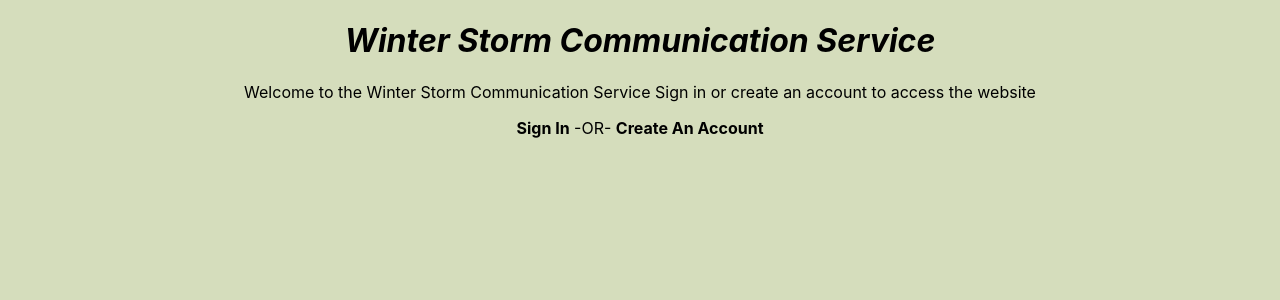
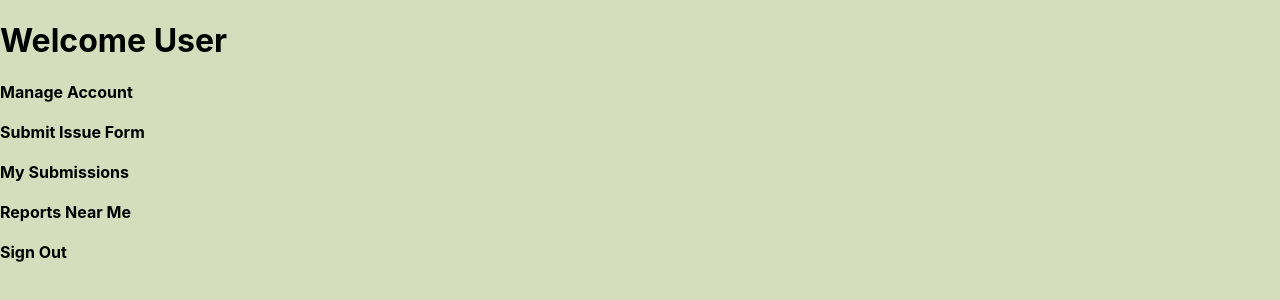
Before and after one commit to dungtran3864/swen-514-web-app, a React (Create React App) app: page /gov-home in a window 1280 px wide. Shown: the top 300 px of the page. Built offline with nearby package versions, Linux system fonts and the light colour scheme.

Commit message:
gov page progress

```diff
--- a/src/App.js
+++ b/src/App.js
@@ -10,6 +10,8 @@ import {
     Route
 } from "react-router-dom";
 import CitizenReport from "./CitizenReport";
+import GovernmentReport from "./GovernmentReport";
+import GovernmentHome from "./GovernmentHome";
 
 const App = () => {
     return(
@@ -20,6 +22,12 @@ const App = () => {
                 </Route>
                 <Route path="/citizen-home">
                     <CitizenHome />
+                </Route>
+                <Route path="/gov-submit-report">
+                    <GovernmentReport />
+                </Route>
+                <Route path="/gov-home">
+                    <GovernmentHome />
                 </Route>
                 <Route path="/sign-in">
                     <SignIn />
--- /dev/null
+++ b/src/GovernmentHome.js
@@ -0,0 +1,24 @@
+import './css/Home.css';
+import Button from "./Button"
+
+const CitizenHome = () => {
+
+    return (
+        <div className="GovernmentHome">
+            <header className="gov-home-header">
+                <h1>Welcome User</h1>
+            </header>
+            <body>
+            <form>
+                <Button to="/gov-manage-account" label="Manage Account"/><br/><br/>
+                <Button to="/gov-submit-report" label="Submit Issue Form"/><br/><br/>
+                <Button to="/gov-my-submissions" label="My Submissions"/><br/><br/>
+                <Button to="/gov-reports-near-me" label="Reports Near Me"/><br/><br/>
+                <Button to="/" label="Sign Out"/><br/><br/>
+            </form>
+            </body>
+        </div>
+    );
+}
+
+export default CitizenHome;
--- /dev/null
+++ b/src/GovernmentReport.js
@@ -0,0 +1,59 @@
+import './css/Home.css';
+import Button from "./Button"
+import Dropdown from 'react-dropdown';
+import 'react-dropdown/style.css';
+import {Input, InputLabel} from "@material-ui/core";
+
+const GovernmentReport = () => {
+
+    return (
+        <div className="GovernmentReport">
+            <header className="government-report-header">
+                <h1>Manage Reports</h1>
+            </header>
+            <body>
+            <form>
+                <Button label="Use My Address"/><br/><br/>
+                <Button label="Use Other Address"/><br/><br/>
+
+                <form>
+                    <InputLabel className="addressLine1-input-label">Address:</InputLabel>
+                    <Input id="adr1" disabled={true} type="text" className="addressLine1-input"></Input><br/><br/>
+
+                    <InputLabel className="addressLine2-input-label">Address L2 (optional):</InputLabel>
+                    <Input id="adr2" disabled={true} type="text" className="addressLine2-input"></Input><br/><br/>
+
+                    <InputLabel className="zipcode-input-label">Zipcode:</InputLabel>
+                    <Input id="zipcode" disabled={true} type="text" className="zipcode-input"></Input><br/><br/>
+
+                    <InputLabel className="city-input-label">City:</InputLabel>
+                    <Input id="city" disabled={true} type="text" className="city-input"></Input><br/><br/>
+
+                    <InputLabel className="state-input-label">State:</InputLabel>
+                    <Input id="state" disabled={true} type="text" className="state-input"></Input><br/><br/>
+                </form>
+
+                <InputLabel className={"facility-label"}>Select Facility:</InputLabel>
+                <Dropdown
+                    placeholder="-/-"
+                    className="facility-dropdown"
+                    options={['Electric', 'Roads', 'Water']}
+                    value="Electric"
+                    onChange={(value) => console.log('change!', value)}
+                    onSelect={(value) => console.log('selected!', value)} // always fires once a selection happens even if there is no change
+                    onClose={(closedBySelection) => console.log('closedBySelection?:', closedBySelection)}
+                    onOpen={() => console.log('open!')}
+                />
+
+                <InputLabel className="state-input-label">Details:</InputLabel>
+                <Input type="text" className="details-input"></Input><br/><br/>
+
+                <Button label="Submit" to="/citizen-home"/>
+
+            </form>
+            </body>
+        </div>
+    );
+}
+
+export default GovernmentReport;
```
Also changed, not shown: src/GovHome.js (deleted).
